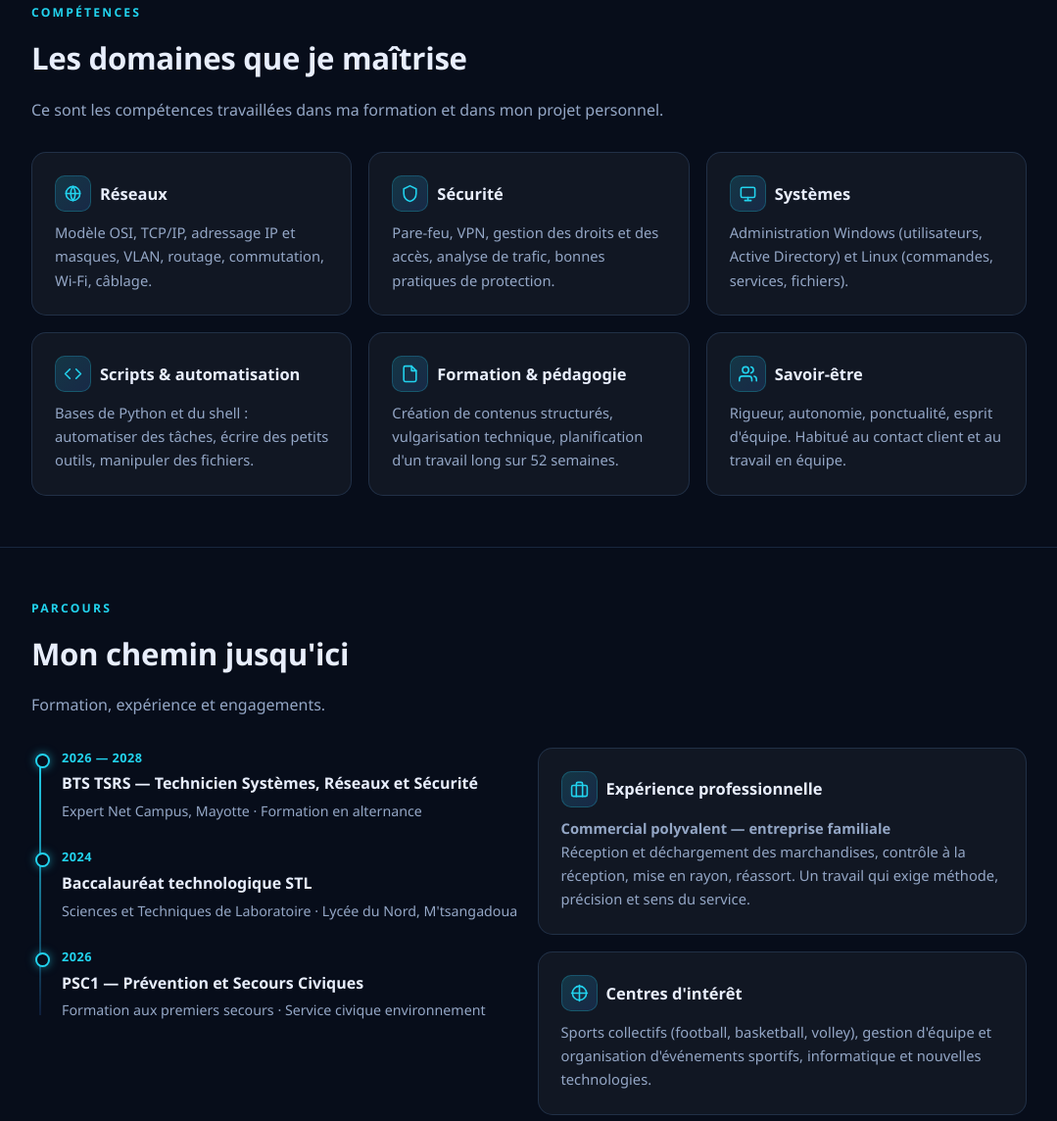
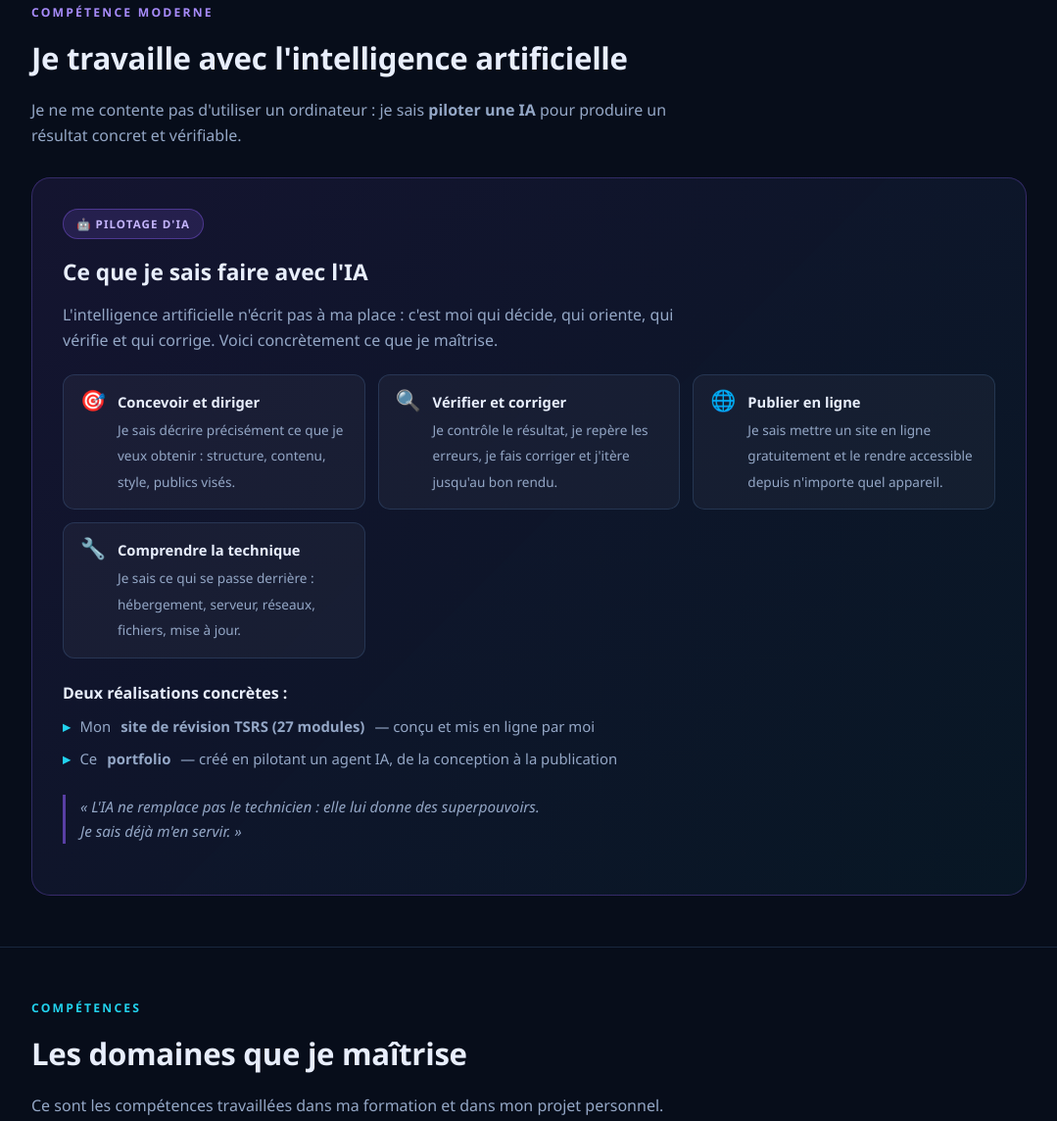
Before and after one commit to hassanijacques-boop/portfolio-astoiyous, a plain HTML site: page index.html in a window 1280 px wide. Shown: the part 1515-2659 px from the top of the page at 98% size, without its empty margins (100-1179 px from the left). Drawn offline with Linux system fonts and the light colour scheme.

Commit message:
Ajout section Intelligence artificielle (pilotage IA, realisations)

```diff
--- a/index.html
+++ b/index.html
@@ -146,6 +146,32 @@
 
   footer{padding:34px 0;text-align:center;color:var(--muted);font-size:.83rem;border-top:1px solid var(--line)}
 
+  /* ---------- SECTION IA ---------- */
+  .ai-wrap{
+    background:linear-gradient(135deg,rgba(139,92,246,.1),rgba(34,211,238,.05));
+    border:1px solid rgba(139,92,246,.3);border-radius:19px;padding:31px;
+  }
+  .ai-tag{
+    display:inline-block;font-size:.72rem;font-weight:800;letter-spacing:1.1px;text-transform:uppercase;
+    color:#c4b5fd;background:rgba(139,92,246,.15);border:1px solid rgba(139,92,246,.4);
+    padding:5px 13px;border-radius:99px;margin-bottom:15px;
+  }
+  .ai-wrap h3{font-size:clamp(1.15rem,2.8vw,1.42rem);margin-bottom:11px}
+  .ai-wrap > p{color:var(--muted);margin-bottom:21px;max-width:660px}
+  .ai-grid{display:grid;gap:13px;grid-template-columns:repeat(auto-fit,minmax(250px,1fr));margin-bottom:22px}
+  .ai-item{
+    background:rgba(255,255,255,.04);border:1px solid var(--line);border-radius:12px;padding:15px 17px;
+    display:flex;gap:12px;align-items:flex-start;transition:.22s;
+  }
+  .ai-item:hover{border-color:rgba(139,92,246,.5);transform:translateY(-2px)}
+  .ai-item .em{font-size:1.3rem;line-height:1}
+  .ai-item b{display:block;font-size:.92rem;margin-bottom:3px}
+  .ai-item span{font-size:.85rem;color:var(--muted)}
+  .ai-quote{
+    font-style:italic;color:#dcd6ff;border-left:3px solid rgba(139,92,246,.6);
+    padding-left:15px;margin-top:19px;font-size:.95rem;
+  }
+
   /* reveal */
   .rv{opacity:0;transform:translateY(22px);transition:.65s cubic-bezier(.2,.7,.3,1)}
   .rv.in{opacity:1;transform:none}
@@ -158,6 +184,7 @@
     <div class="brand">🛡️ Astoiyous <span>Hassani</span></div>
     <div class="navlinks">
       <a href="#projet">Mon projet</a>
+      <a href="#ia">Intelligence artificielle</a>
       <a href="#competences">Compétences</a>
       <a href="#parcours">Parcours</a>
       <a href="#contact">Contact</a>
@@ -217,6 +244,58 @@
         <svg width="17" height="17" viewBox="0 0 24 24" fill="none" stroke="currentColor" stroke-width="2.2" stroke-linecap="round"><path d="M18 13v6a2 2 0 0 1-2 2H5a2 2 0 0 1-2-2V8a2 2 0 0 1 2-2h6"/><path d="M15 3h6v6"/><path d="M10 14 21 3"/></svg>
         Visiter le site (en ligne)
       </a>
+    </div>
+  </div>
+</section>
+
+<section id="ia">
+  <div class="wrap">
+    <div class="kicker rv" style="color:#a78bfa">Compétence moderne</div>
+    <h2 class="rv">Je travaille avec l'intelligence artificielle</h2>
+    <p class="sub rv">Je ne me contente pas d'utiliser un ordinateur : je sais <strong>piloter une IA</strong>
+      pour produire un résultat concret et vérifiable.</p>
+
+    <div class="ai-wrap rv">
+      <span class="ai-tag">🤖 Pilotage d'IA</span>
+      <h3>Ce que je sais faire avec l'IA</h3>
+      <p>L'intelligence artificielle n'écrit pas à ma place : c'est moi qui décide, qui oriente,
+        qui vérifie et qui corrige. Voici concrètement ce que je maîtrise.</p>
+
+      <div class="ai-grid">
+        <div class="ai-item">
+          <span class="em">🎯</span>
+          <div><b>Concevoir et diriger</b>
+            <span>Je sais décrire précisément ce que je veux obtenir : structure, contenu, style, publics visés.</span>
+          </div>
+        </div>
+        <div class="ai-item">
+          <span class="em">🔍</span>
+          <div><b>Vérifier et corriger</b>
+            <span>Je contrôle le résultat, je repère les erreurs, je fais corriger et j'itère jusqu'au bon rendu.</span>
+          </div>
+        </div>
+        <div class="ai-item">
+          <span class="em">🌐</span>
+          <div><b>Publier en ligne</b>
+            <span>Je sais mettre un site en ligne gratuitement et le rendre accessible depuis n'importe quel appareil.</span>
+          </div>
+        </div>
+        <div class="ai-item">
+          <span class="em">🔧</span>
+          <div><b>Comprendre la technique</b>
+            <span>Je sais ce qui se passe derrière : hébergement, serveur, réseaux, fichiers, mise à jour.</span>
+          </div>
+        </div>
+      </div>
+
+      <p style="color:var(--muted);margin-bottom:9px"><strong style="color:var(--txt)">Deux réalisations concrètes :</strong></p>
+      <ul class="feats">
+        <li>Mon <strong>site de révision TSRS (27 modules)</strong> — conçu et mis en ligne par moi</li>
+        <li>Ce <strong>portfolio</strong> — créé en pilotant un agent IA, de la conception à la publication</li>
+      </ul>
+
+      <p class="ai-quote">« L'IA ne remplace pas le technicien : elle lui donne des superpouvoirs.<br>
+        Je sais déjà m'en servir. »</p>
     </div>
   </div>
 </section>
```
